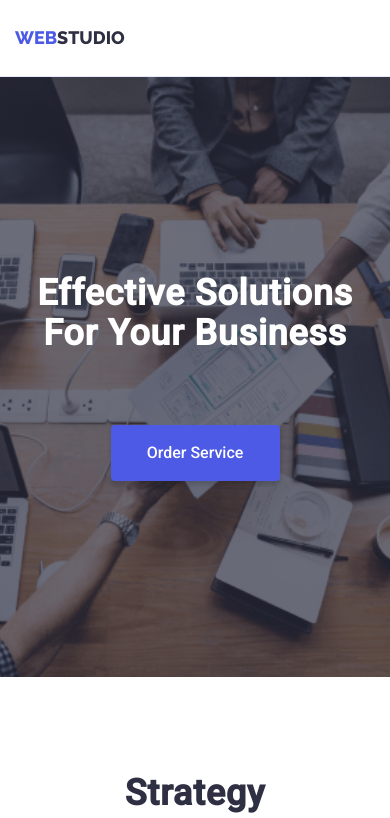
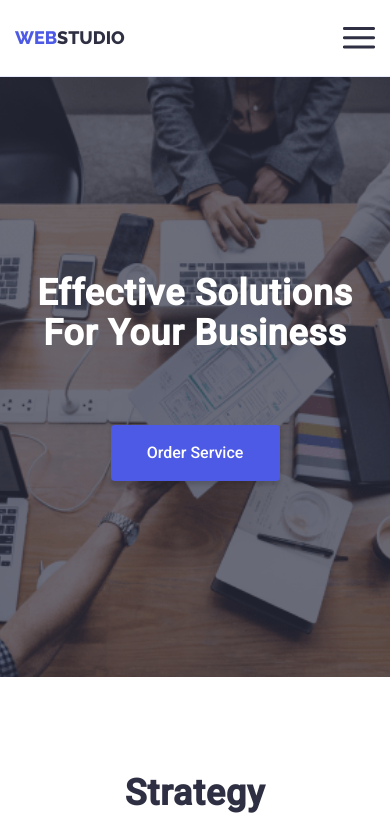
Before and after one commit to M1seryy/goit-markup-hw-07, a plain HTML site: page index.html in a window 390 px wide. Shown: the top 818 px of the page. Drawn offline with nearby package versions, Linux system fonts and the light colour scheme.

Commit message:
mob-menu

```diff
--- a/css/style.css
+++ b/css/style.css
@@ -84,6 +84,7 @@ h6 {
   height: 32px;
   position: absolute;
   right: 0px;
+  stroke: #2e2f42;
 }
 .header-links {
   display: none;
--- a/index.html
+++ b/index.html
@@ -43,7 +43,7 @@
             <a class="header-logo link" href="#"><span>WEB</span>STUDIO</a>
             <svg class="mob-menu">
               <use
-                href="./images/svg/form-icons-opt.svg#icon-email-black-18dp-1"
+                href="./images/svg/mob-menu.svg#icon-charm_menu-hamburger"
               ></use>
             </svg>
             <div class="nav-container">
```
Also changed, not shown: images/svg/mob-menu.svg (added).
